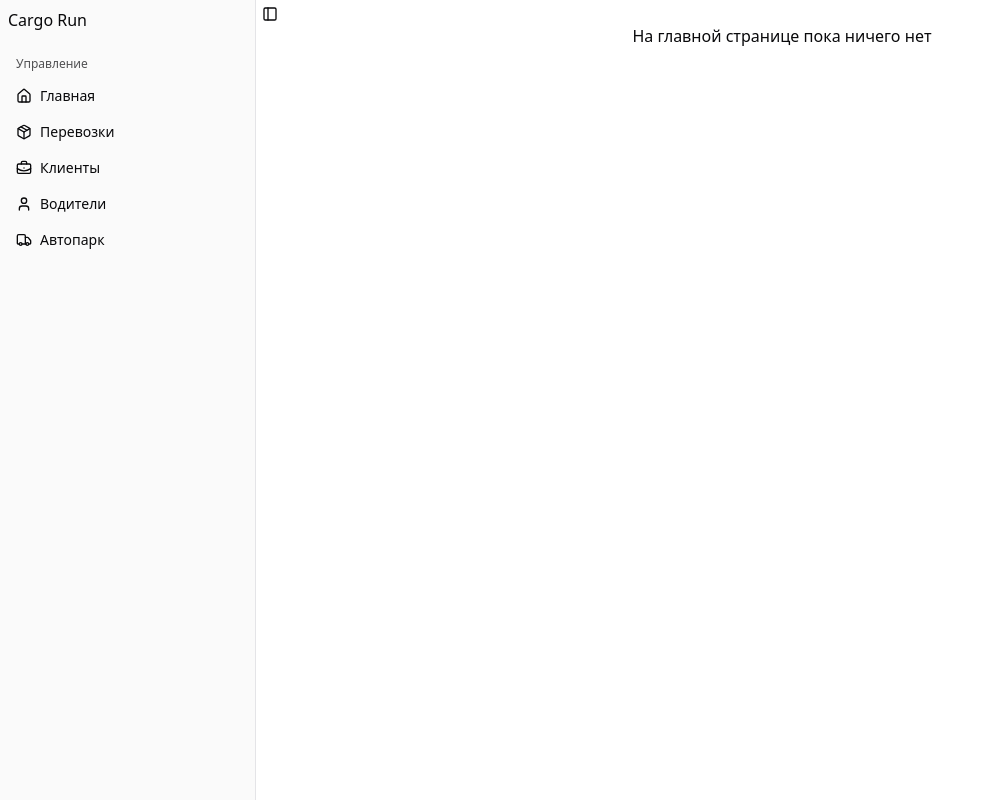
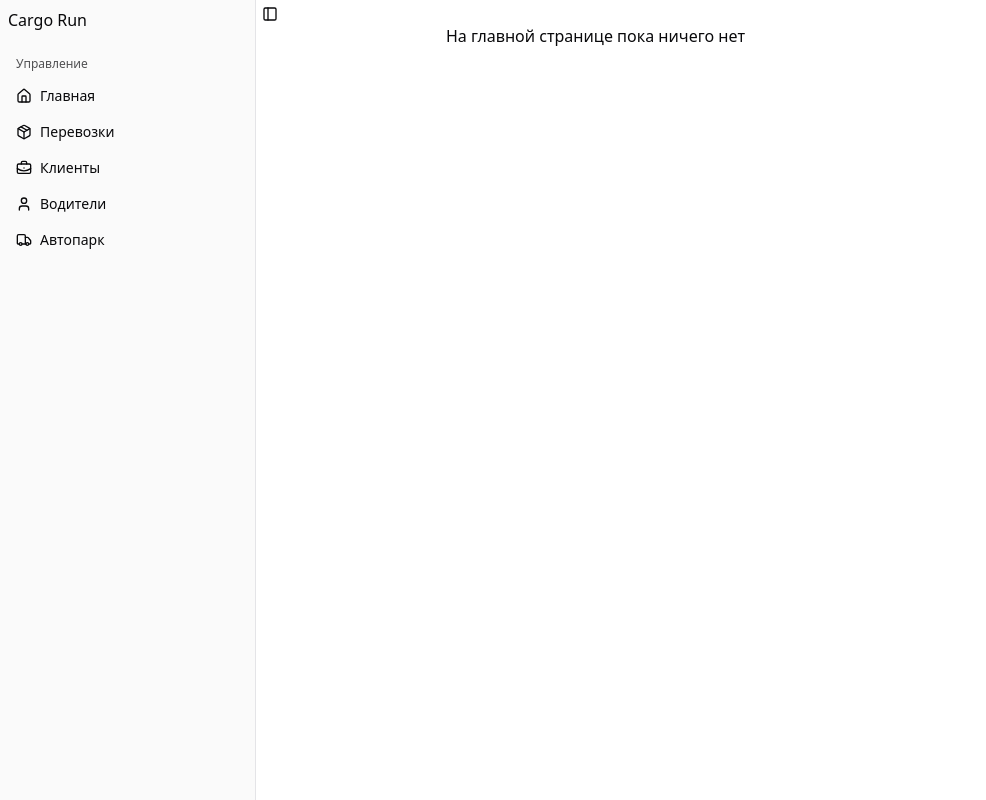
Before and after one commit to kulichkoff/cargo-run, a Next.js app in the folder apps/front/: page / in a window 1280 px wide. Shown: the whole page, without its empty margins (0-986 px from the left). Built offline with nearby package versions, Linux system fonts and the light colour scheme; no server answers.

Commit message:
feat(front): setup content max width

```diff
--- a/apps/front/src/app/layout.tsx
+++ b/apps/front/src/app/layout.tsx
@@ -35,7 +35,7 @@ export default function RootLayout({
           <SidebarProvider>
             <AppSidebar />
             <SidebarTrigger />
-            <main className="py-6 mx-auto">{children}</main>
+            <main className="py-6 max-w-2xl w-full mx-auto">{children}</main>
           </SidebarProvider>
         </ClientProviders>
       </body>
```
